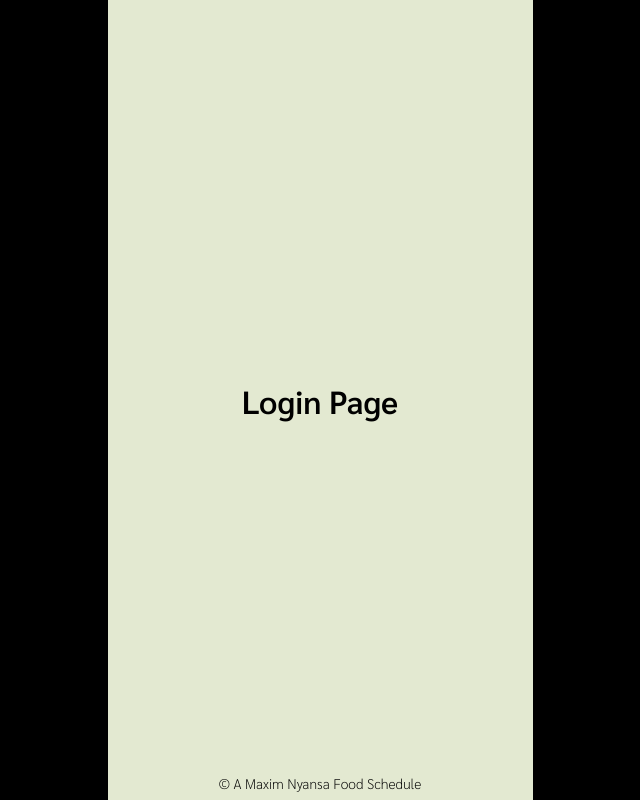
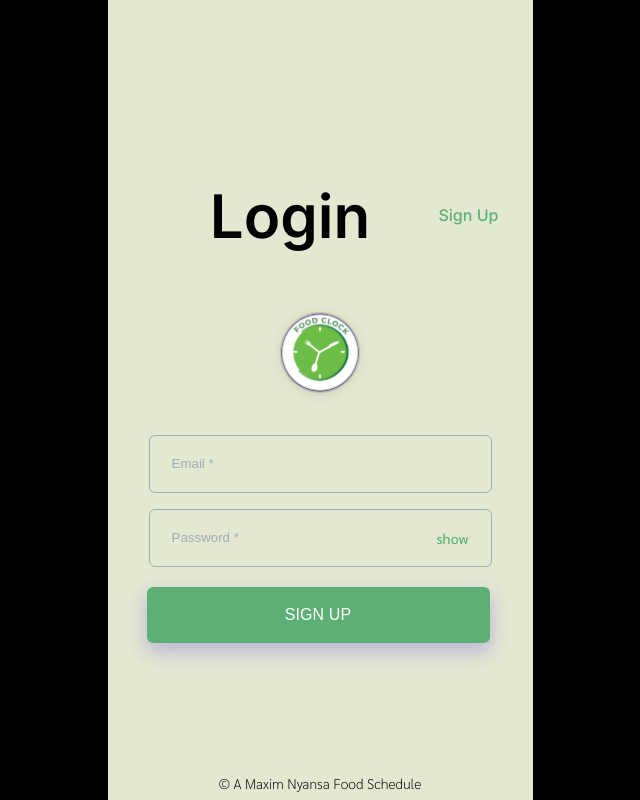
Before and after one commit to Emmanuel-Darko/FOOD-CLOCK, a Vue app: page /login in a window 1280 px wide. Shown: the whole page, without its empty margins (320-960 px from the left). Built offline with nearby package versions, Linux system fonts and the light colour scheme.

Commit message:
create login page

```diff
--- a/src/assets/main.css
+++ b/src/assets/main.css
@@ -49,12 +49,52 @@ body{
   transition: all 0.3s ease-in-out;
 }
 
+/* home pages */
 .home-btn{
     width: 343px;
 }
 
 .home-btn:hover{
   background: #348a4c;
+}
+
+/* auth pages global styles */
+.auth-page{
+  flex-direction: column;
+  justify-content: space-around;
+  height: 100%;
+  width: 100%;
+  transition: all .3s ease-in-out;
+}
+.auth-page-header{
+  font-family: 'Inter';
+  font-style: normal;
+  font-weight: 600;
+  font-size: 30px;
+  line-height: 36px;
+  text-align: center;
+  color: #000000;
+  justify-content: space-around;
+  width: 100%;
+}
+
+.auth-page-header a{
+  font-weight: 500;
+  font-size: 16px;
+  line-height: 19px;
+  text-align: right;
+  color: #5DB075;
+}
+.auth-form .input-container{
+  flex-direction: column;
+  gap: 16px;
+  margin-bottom:20px;
+
+}
+
+.auth-form input::placeholder{
+  color: #A6AAB4;
+  ;
 }
 /* @media (min-width: 1024px) {
   body {
--- a/src/components/InputField.vue
+++ b/src/components/InputField.vue
@@ -60,7 +60,7 @@ export default {
 }
 
 .input-field legend{
-    transition: all .3s ease-in-out;
+
 
 }
 .input-field input{
--- a/src/views/LoginPage.vue
+++ b/src/views/LoginPage.vue
@@ -1,15 +1,85 @@
 <template>
-    <div>
-        <h1>Login Page</h1>
+
+        <div class="auth-page flex-center">
+        <header class="auth-page-header flex-center">
+            <span></span>
+
+            <h1>Login</h1>
+            <router-link to="/signup">Sign Up</router-link>
+
+        </header>
+        <img class="auth-logo" src="/images/homeLogo.svg"/>
+        <main>
+            <form class="page-form auth-form">
+
+                <div class="input-container flex-center">
+                    <InputField v-for="(inputItem,index) in inputFieldData" :toggleShowPassword="this.toggleShowPassword"
+                        :key="index" :inputType="inputItem.type" :placeholder="inputItem.placeholder" :showBtn="inputItem.showBtn"
+                        :inputActive="inputItem.fieldActive" :toggleInputActive="toggleInputActive" :index="index" :clearActive="this.clearActive"
+                    />
+                </div>
+                    <button class="home-btn btn flex-center">
+                        <span>SIGN UP</span>
+                    </button>
+
+
+            </form>
+        </main>
     </div>
 </template>
 
 <script>
+import InputField from '../components/InputField.vue';
     export default {
-
+        components:{
+            InputField
+        },
+        data(){
+            return{
+                inputActive:false,
+                inputFieldData:[
+                    {
+                        type:'email',
+                        placeholder:"Email *",
+                        value:"",
+                        showBtn:"noshow",
+                        fieldActive: false
+                    },
+                    {
+                        type: "password",
+                        placeholder:"Password *",
+                        value:this.showPassword,
+                        showBtn:"show",
+                        fieldActive: false
+                    }
+                ]
+            }
+        },
+        methods:{
+            toggleShowPassword(){
+                this.inputFieldData[1].type = this.inputFieldData[1].type == 'text' ? 'password' : 'text'
+            },
+            toggleInputActive(id){
+                this.inputFieldData.map((item, index) => {
+                    id === index ? item.fieldActive = true : item.fieldActive = false
+                })
+            },
+            clearActive(){
+                this.inputFieldData.map((item) => {
+                    item.fieldActive = false
+                })
+            }
+        }
     }
 </script>
 
-<style lang="scss" scoped>
-
+<style lang="css" scoped>
+.auth-page{
+    flex:1;
+    justify-content: center;
+    gap: 30px;
+}
+.auth-logo{
+width: 100px;
+}
 </style>
--- a/src/views/SignupPage.vue
+++ b/src/views/SignupPage.vue
@@ -1,6 +1,6 @@
 <template>
-    <div class="signup-page flex-center">
-        <header class="starter-page-header flex-center">
+    <div class="auth-page flex-center">
+        <header class="auth-page-header flex-center">
             <span></span>
 
             <h1>Sign Up</h1>
@@ -8,7 +8,7 @@
 
         </header>
         <main>
-            <form class="page-form signup-form">
+            <form class="page-form auth-form">
 
                 <div class="input-container flex-center">
                     <InputField v-for="(inputItem,index) in inputFieldData" :toggleShowPassword="this.toggleShowPassword"
@@ -80,39 +80,7 @@ import InputField from '../components/InputField.vue';
 </script>
 
 <style lang="css" scoped>
-.signup-page{
-    flex-direction: column;
-    justify-content: space-around;
-    height: 100%;
-    width: 100%;
-    transition: all .3s ease-in-out;
-}
-.starter-page-header{
-    font-family: 'Inter';
-    font-style: normal;
-    font-weight: 600;
-    font-size: 30px;
-    line-height: 36px;
-    text-align: center;
-    color: #000000;
-    justify-content: space-around;
-    /* background: #000; */
-    width: 100%;
-}
 
-.starter-page-header a{
-    font-weight: 500;
-    font-size: 16px;
-    line-height: 19px;
-    text-align: right;
-    color: #5DB075;
-}
-.signup-form .input-container{
-    flex-direction: column;
-    gap: 16px;
-    margin-bottom:20px;
-
-}
 
 
 </style>
```
